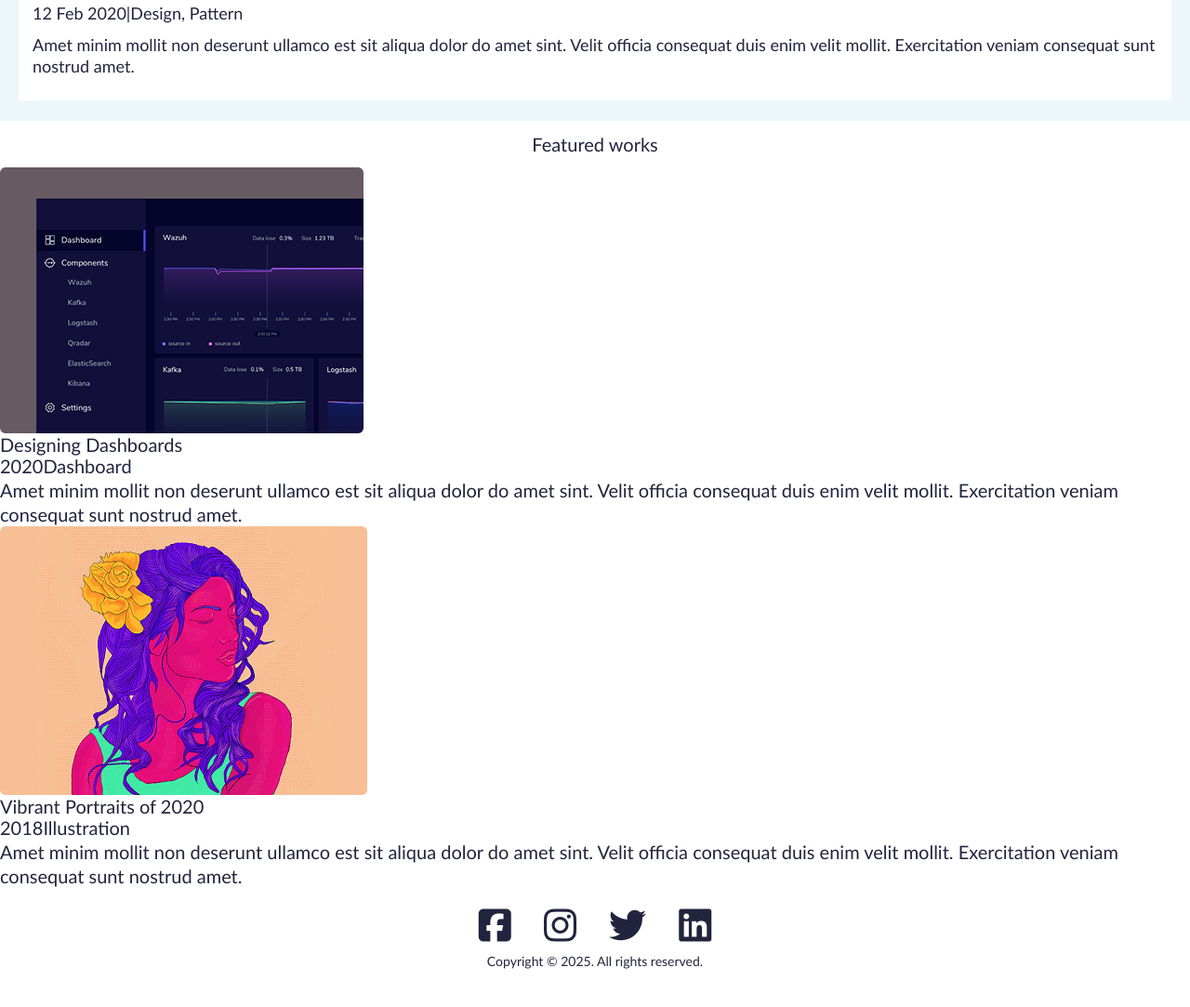
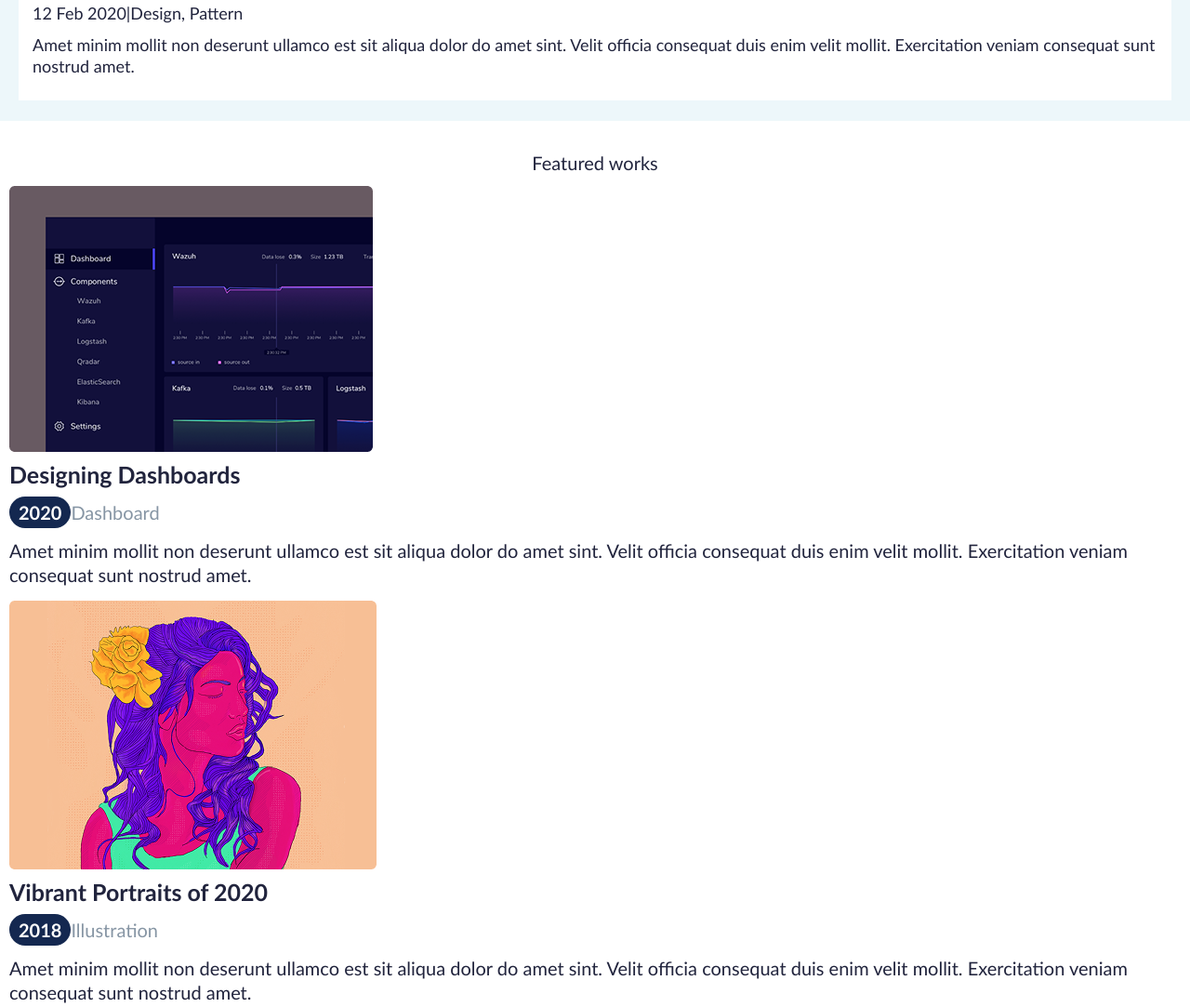
Before and after one commit to Queiroz-joao/atv-portfolioo, a plain HTML site: page index.html in a window 1280 px wide. Shown: the part 833-1916 px from the top of the page at 93% size. Drawn offline with Linux system fonts and the light colour scheme.

Commit message:
Add files via upload

```diff
--- a/index.html
+++ b/index.html
@@ -5,9 +5,11 @@
     <meta name="viewport" content="width=device-width, initial-scale=1.0">
     <title>Atividade Portfólio</title>
 
-    <script src="https://kit.fontawesome.com/68b5b5f31f.js" crossorigin="anonymous"></script>
+
     <link rel="stylesheet" href="css/reset.css">
     <link rel="stylesheet" href="css/style.css">
+
+    <script src="https://kit.fontawesome.com/68b5b5f31f.js" crossorigin="anonymous"></script>
 
 
 </head>
@@ -53,7 +55,7 @@
             </ul>
         </section>
 
-        <section class="Works">
+        <section class="works">
 
             <h2>Featured works</h2>
 
```
